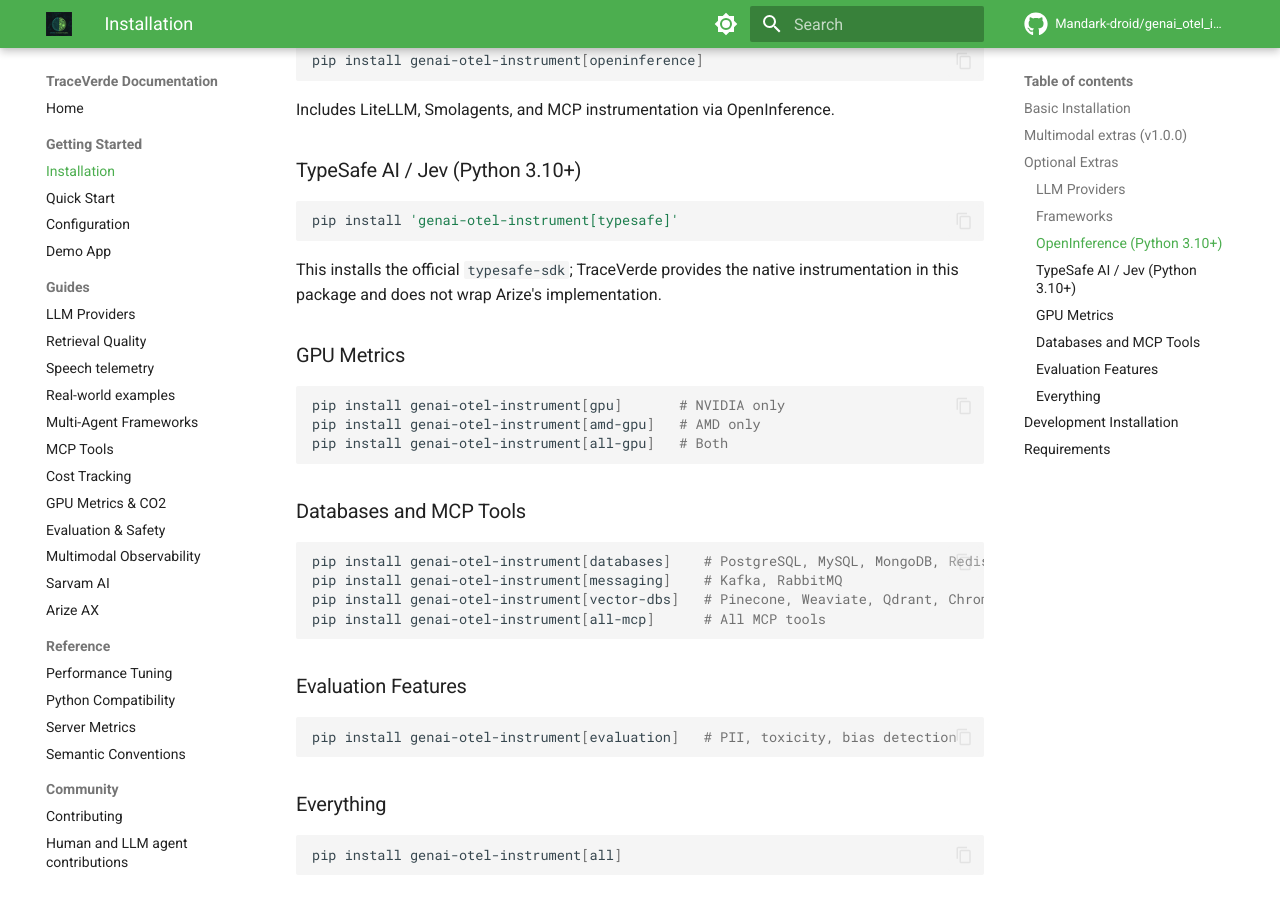
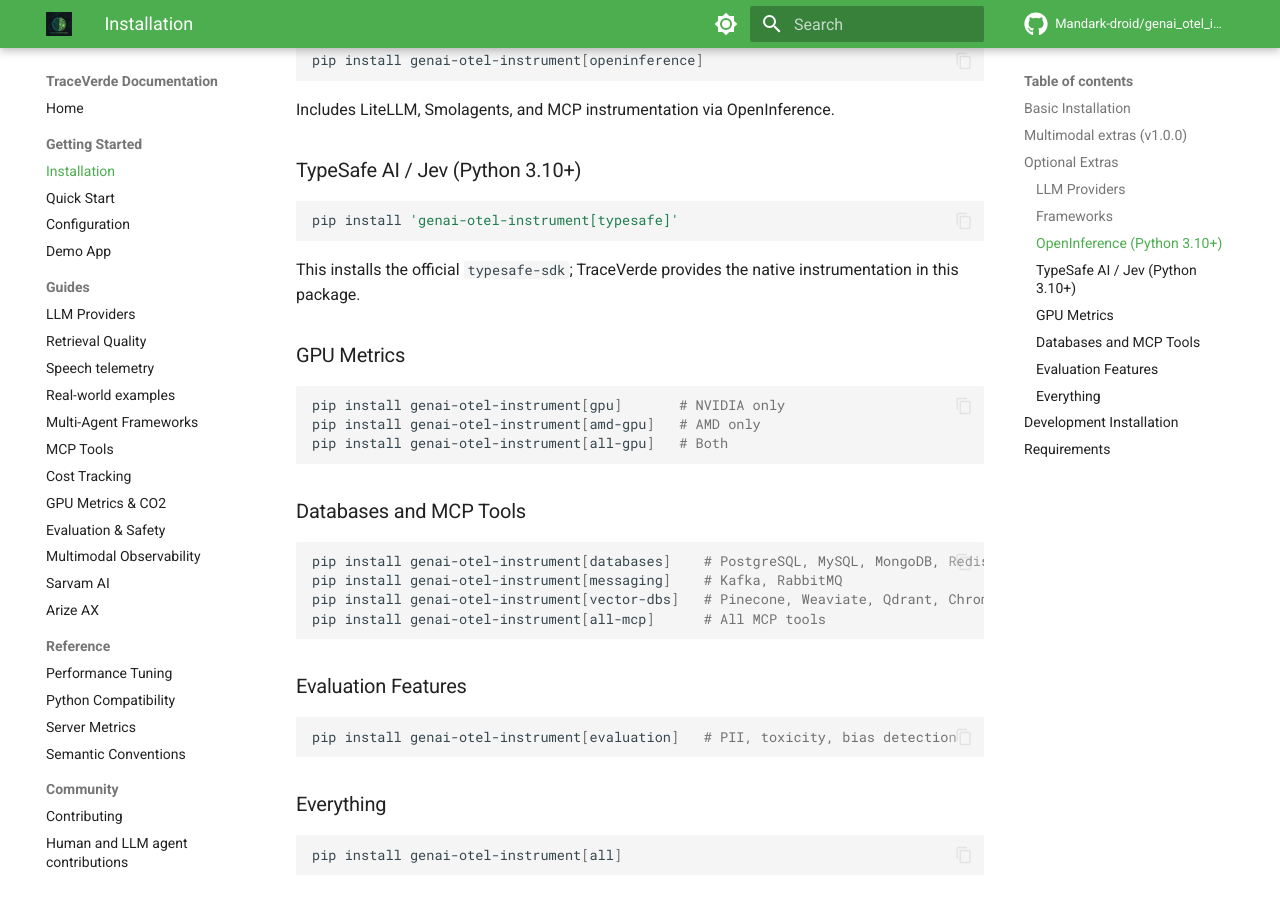
Before and after one commit to Mandark-droid/genai_otel_instrument, an MkDocs documentation site: the page built from docs/getting-started/installation.md, in a window 1280 px wide and 900 px high, scrolled down 1433 px. Built offline with MkDocs 1.6.1 and Material for MkDocs 9.7.7, drawn with Linux system fonts in a browser that asks for light colours; comment, search, counter and statistics services are not loaded.

Commit message:
docs: clarify native TypeSafe installation

````diff
--- a/docs/getting-started/installation.md
+++ b/docs/getting-started/installation.md
@@ -76,7 +76,7 @@ pip install 'genai-otel-instrument[typesafe]'
 ```
 
 This installs the official `typesafe-sdk`; TraceVerde provides the native
-instrumentation in this package and does not wrap Arize's implementation.
+instrumentation in this package.
 
 ### GPU Metrics
 
````
